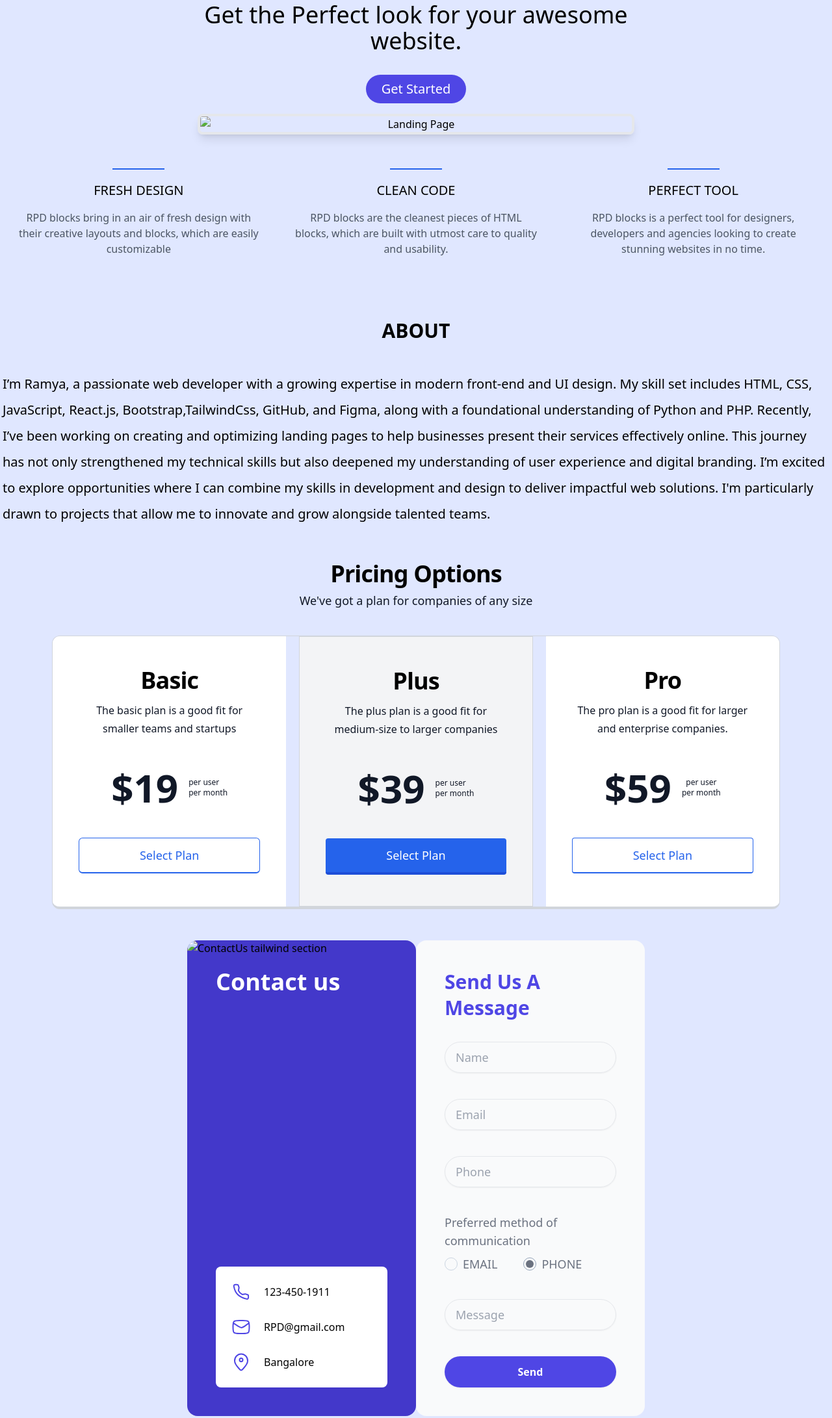
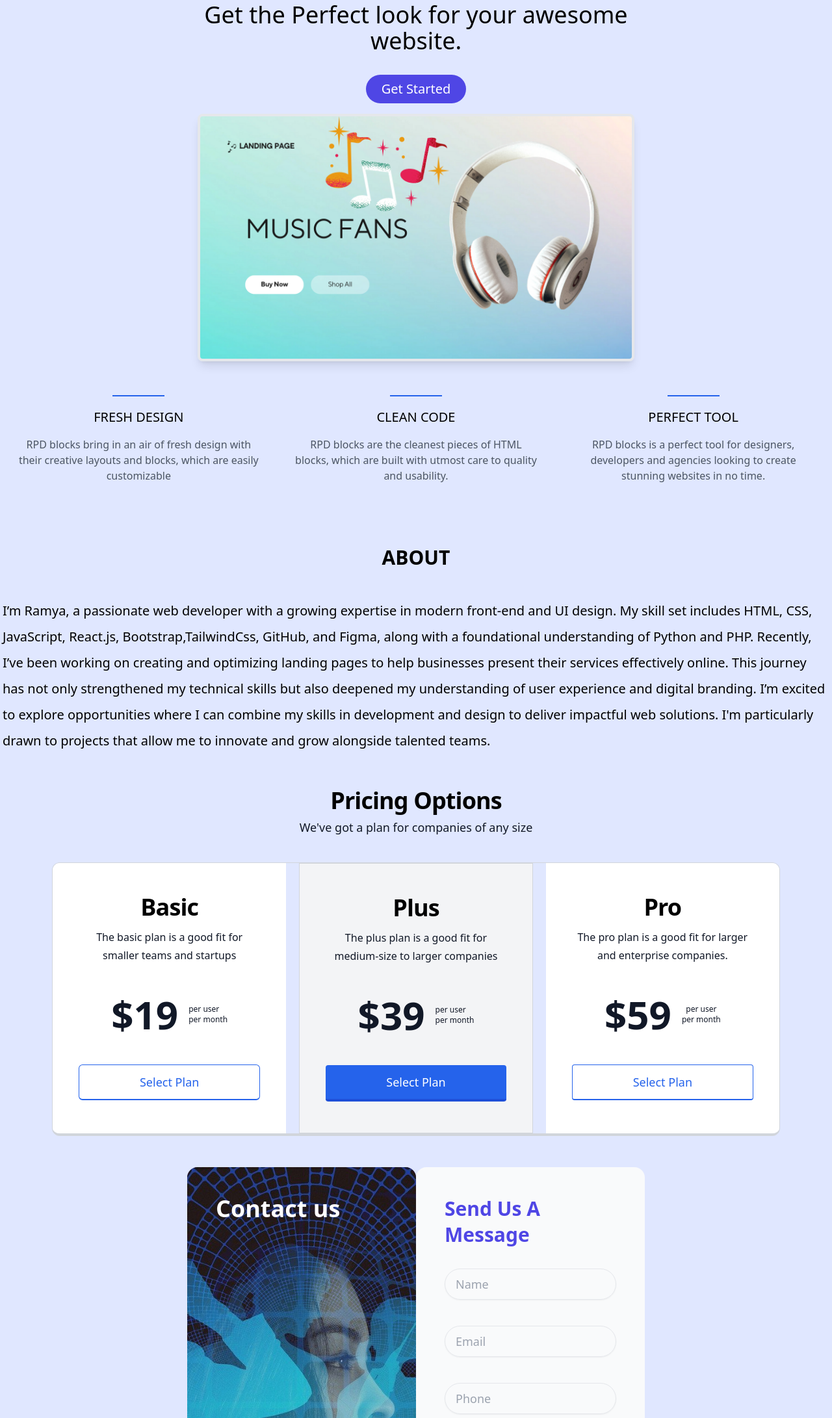
Before and after one commit to Pramyagit/landingtaillwind, a website: page index.html in a window 1280 px wide. Shown: the part 85-2267 px from the top of the page at 65% size. Drawn offline with nearby package versions, Linux system fonts and the light colour scheme; the site is published under a folder, as on GitHub Pages, so addresses that start at the root find nothing.

Commit message:
Update index.html

```diff
--- a/index.html
+++ b/index.html
@@ -80,7 +80,7 @@ class="p-2 lg:px-4 md:mx-2 text-indigo-600 text-center border border-solid borde
                     </button>
                     <div class="mt-4">
                         <img
-                          src="/src/image/MUSIC FANS.png"
+                          src="./src/image/MUSIC FANS.png"
                           alt="Landing Page"
                           class="d-block max-w-full rounded-lg hover:shadow-2xl shadow-lg border-4"
                           />
@@ -217,7 +217,7 @@ class="p-2 lg:px-4 md:mx-2 text-indigo-600 text-center border border-solid borde
                         <div class="lg:mb-0 mb-10">
                             <div class="group w-full h-full">
                                 <div class="relative h-full">
-                                    <img src="/src/image/internet-6131260_1280.jpg" alt="ContactUs tailwind section" class="w-full h-full  lg:rounded-l-2xl rounded-2xl bg-blend-multiply bg-indigo-700 object-cover"/>
+                                    <img src="./src/image/internet-6131260_1280.jpg" alt="ContactUs tailwind section" class="w-full h-full  lg:rounded-l-2xl rounded-2xl bg-blend-multiply bg-indigo-700 object-cover"/>
                                   <h1 class="font-manrope text-white text-4xl font-bold leading-10 absolute top-11 left-11">Contact us</h1>
                                   <div class="absolute bottom-0 w-full lg:p-11 p-5">
                                       <div class="bg-white rounded-lg p-6 block">
```
